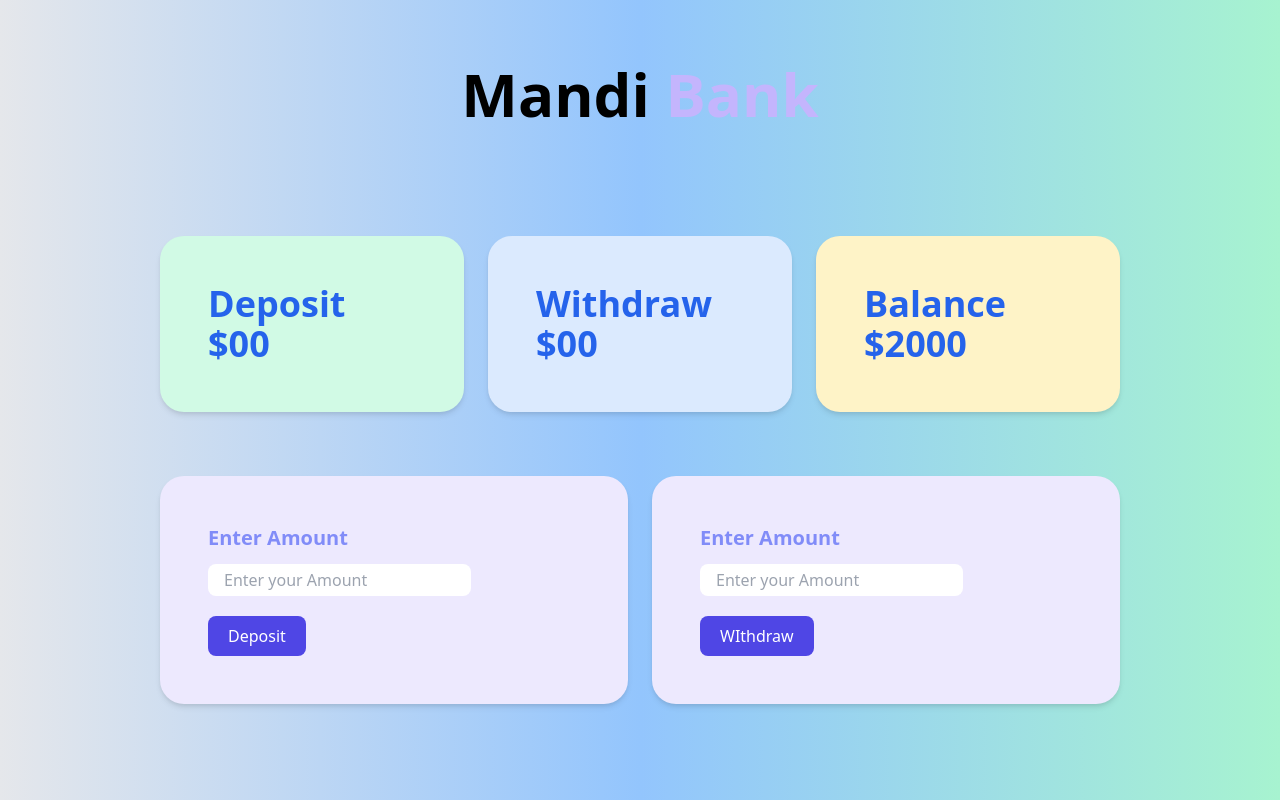
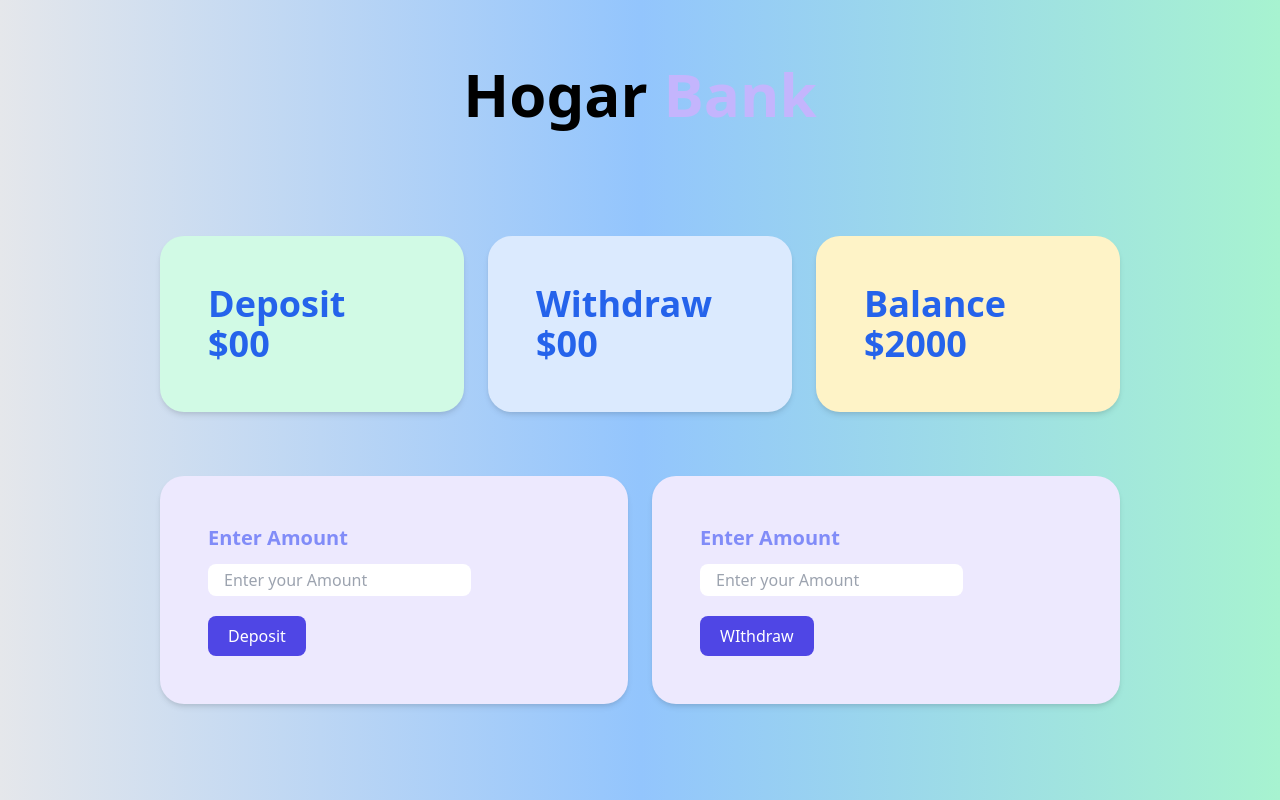
Before and after one commit to Rupom007/bank-site, a plain HTML site: page bank.html in a window 1280 px wide. Shown: the top 800 px of the page. Drawn offline with nearby package versions, Linux system fonts and the light colour scheme.

Commit message:
final commit

```diff
--- a/bank.html
+++ b/bank.html
@@ -10,7 +10,7 @@
 </head>
 <body class="bg-gradient-to-r from-gray-200 via-blue-300 to-green-200">
     <header>
-        <h1 class="text-6xl font-semibold text-center mb-28 mt-16">Mandi <span class="text-purple-300">Bank</span></h1>
+        <h1 class="text-6xl font-semibold text-center mb-28 mt-16">Hogar <span class="text-purple-300">Bank</span></h1>
     </header>
     <main>
         <section class="grid grid-cols-3 gap-6 w-3/4 mx-auto">
```
Also changed, not shown: index.html (+1 -1 lines).
